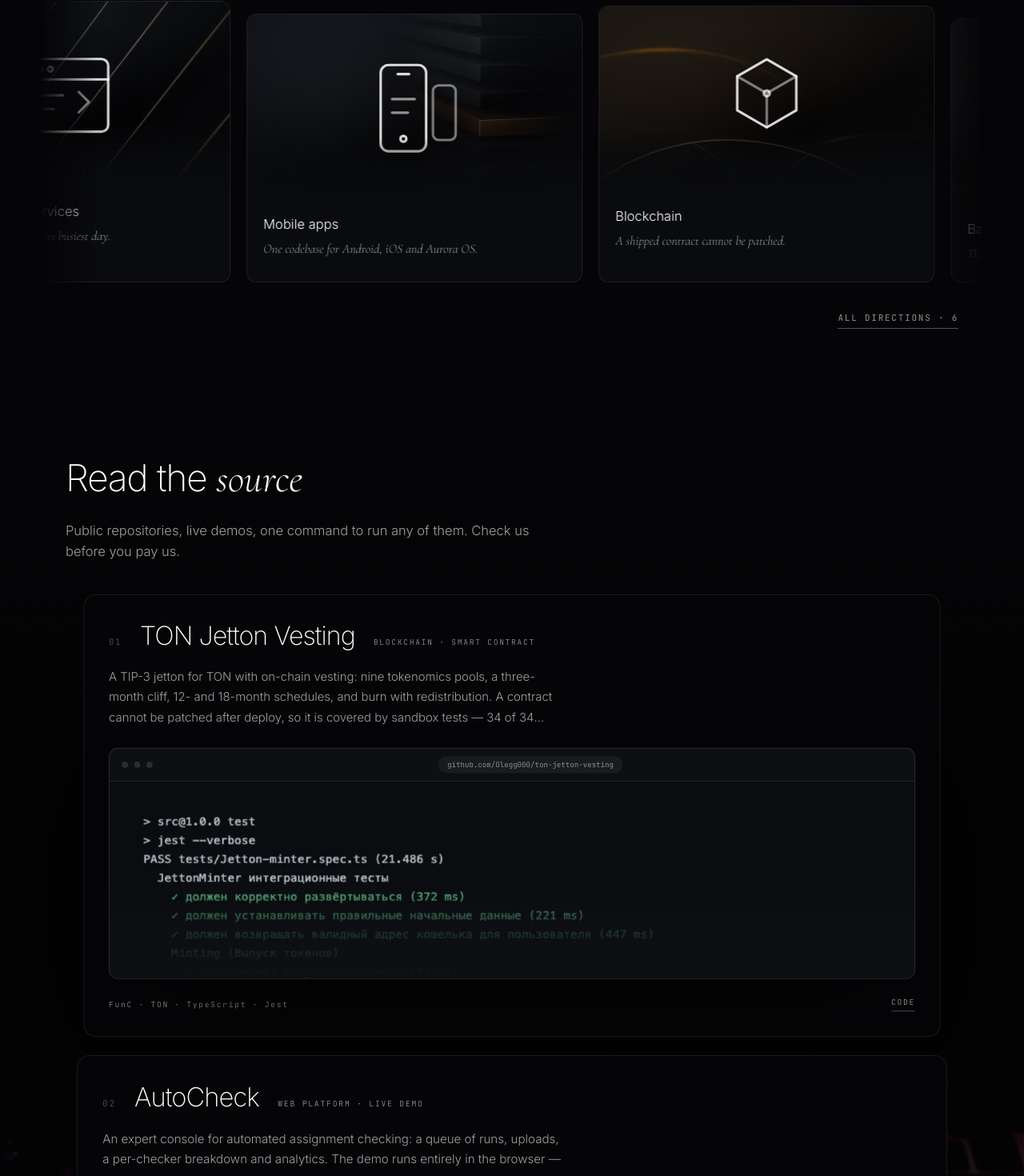
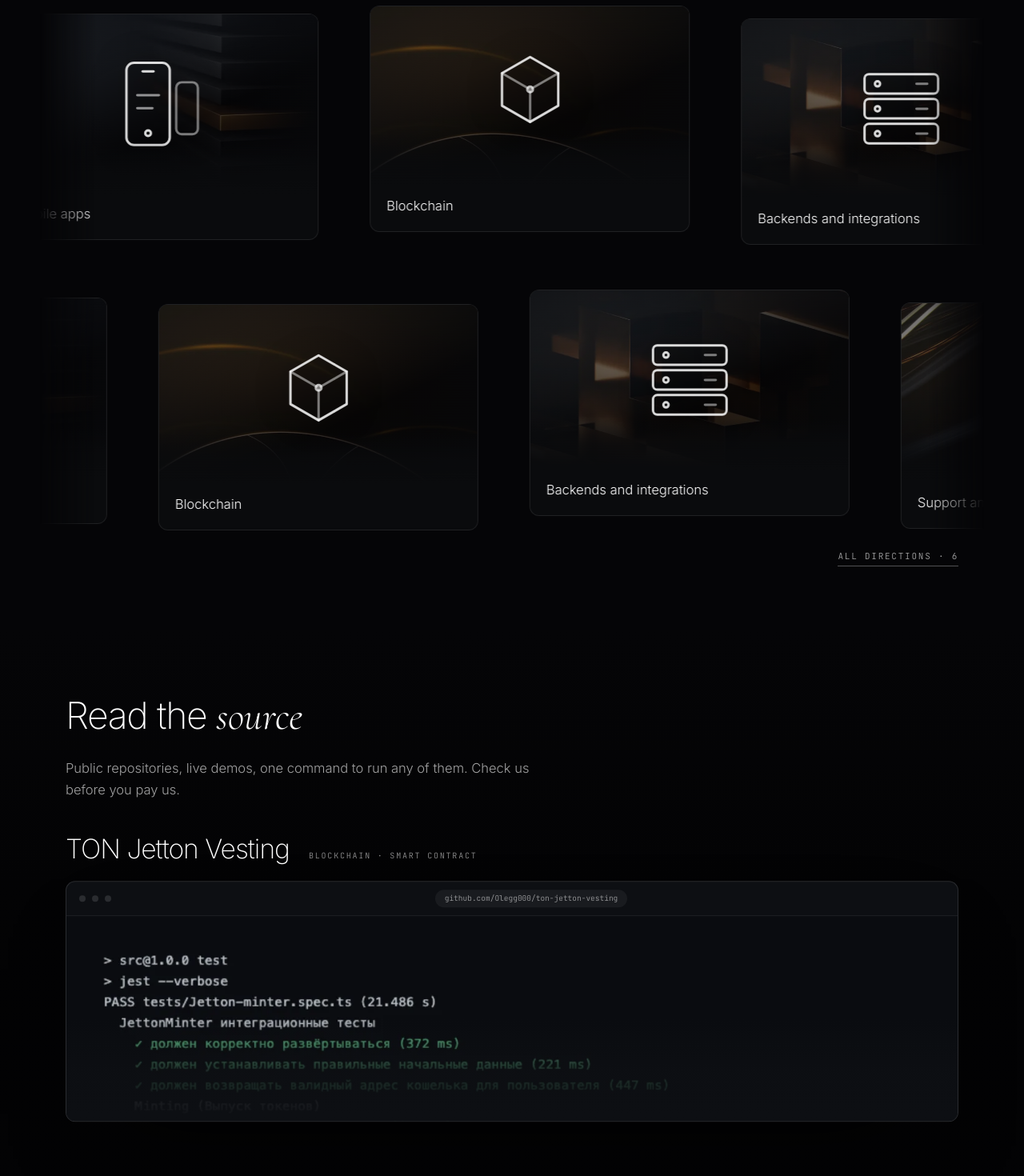
Before and after one commit to Olegg000/lendvis, a React (Vite) app: page /#/ in a window 1280 px wide. Shown: the part 1442-2912 px from the top of the page at 80% size. Built offline with nearby package versions, Linux system fonts and the light colour scheme; a web font is replaced by a local one.

Commit message:
Две встречные ленты направлений, только названия; проекты без панели, номера, описания и стека — кадр и имя

```diff
--- a/src/components/WorkCard.tsx
+++ b/src/components/WorkCard.tsx
@@ -72,14 +72,18 @@ export function WorkCard({
       className="group relative"
     >
       <div className="mb-5 flex flex-wrap items-baseline gap-x-6 gap-y-1">
-        <span className="font-mono text-label text-white/30 tabular-nums">{String(index + 1).padStart(2, '0')}</span>
+        {!compact && (
+          <span className="font-mono text-label text-white/30 tabular-nums">
+            {String(index + 1).padStart(2, '0')}
+          </span>
+        )}
         <Heading className="text-[clamp(1.4rem,3vw,2.1rem)] leading-tight font-extralight tracking-[-0.03em]">
           {lang === 'ru' ? project.name : project.nameEn}
         </Heading>
         <span className="font-mono text-micro text-faint uppercase">{kind}</span>
       </div>
 
-      <p className={`mb-7 max-w-[62ch] text-body text-soft ${compact ? 'line-clamp-3' : ''}`}>{summary}</p>
+      {!compact && <p className="mb-7 max-w-[62ch] text-body text-soft">{summary}</p>}
 
       {project.phone ? (
         <div className={`flex items-center justify-start gap-4 overflow-x-auto rounded-xl border border-line bg-[#0d0f13] px-6 py-7 snap-x snap-mandatory sm:justify-center sm:gap-7 [scrollbar-width:none] [&::-webkit-scrollbar]:hidden ${frameHeight}`}>
@@ -170,7 +174,7 @@ export function WorkCard({
         </motion.div>
       )}
 
-      <div className="mt-5 flex flex-wrap items-center justify-between gap-4">
+      <div className={`mt-5 flex-wrap items-center justify-between gap-4 ${compact ? 'hidden' : 'flex'}`}>
         <p className="font-mono text-micro text-faint">{project.stack.slice(0, 4).join(' · ')}</p>
         <div className="flex items-center gap-6">
           {project.demo && (
--- a/src/sections/Directions.tsx
+++ b/src/sections/Directions.tsx
@@ -13,12 +13,15 @@ import { useLang } from '../lib/i18n'
 /** Лёгкий сбив по вертикали, чтобы строка не выглядела линейкой. Фиксированный, не случайный. */
 const DRIFT = [0, 16, 6, 22, 10, 18]
 
-const SPEED = 0.032 // пикселей на миллисекунду
+/* Быстрее прежнего в два с половиной раза. Выше — имена перестают читаться,
+   и раздел из содержательного становится чисто декоративным. */
+const SPEED = 0.082 // пикселей на миллисекунду
 
 export function Directions() {
   const { t } = useLang()
   const still = useReducedMotion()
-  const track = useRef<HTMLDivElement>(null)
+  const top = useRef<HTMLDivElement>(null)
+  const bottom = useRef<HTMLDivElement>(null)
   const paused = useRef(false)
   const shift = useRef(0)
 
@@ -30,12 +33,19 @@ export function Directions() {
     const step = (now: number) => {
       const dt = Math.min(now - last, 64) // после возврата на вкладку не прыгаем
       last = now
-      const el = track.current
-      if (el && !paused.current) {
-        const half = el.scrollWidth / 2
+      if (!paused.current) {
         shift.current += dt * SPEED
-        if (half > 0 && shift.current >= half) shift.current -= half
-        el.style.transform = `translate3d(${-shift.current}px, 0, 0)`
+        for (const el of [top.current, bottom.current]) {
+          if (!el) continue
+          const half = el.scrollWidth / 2
+          if (half <= 0) continue
+          const x = shift.current % half
+          // нижняя лента идёт навстречу верхней
+          el.style.transform =
+            el === top.current
+              ? `translate3d(${-x}px, 0, 0)`
+              : `translate3d(${x - half}px, 0, 0)`
+        }
       }
       raf = requestAnimationFrame(step)
     }
@@ -51,13 +61,44 @@ export function Directions() {
     paused.current = false
   }
 
-  const items = [...t.services.items, ...t.services.items]
+  /* Вторая лента начинается с середины списка — иначе две строки шли бы близнецами */
+  const order = t.services.items
+  const shifted = [...order.slice(3), ...order.slice(0, 3)]
+
+  const Belt = ({ list, innerRef }: { list: typeof order; innerRef: React.RefObject<HTMLDivElement | null> }) => (
+    <div ref={innerRef} className="flex w-max gap-10 will-change-transform sm:gap-16">
+      {[...list, ...list].map((s, i) => (
+        <div
+          key={`${s.number}-${i}`}
+          className="w-[290px] shrink-0 sm:w-[400px]"
+          style={{ marginTop: DRIFT[i % DRIFT.length] }}
+        >
+          <Link
+            to="/services"
+            aria-hidden={i >= list.length}
+            tabIndex={i >= list.length ? -1 : undefined}
+            data-cursor={t.nav.services.toLowerCase()}
+            className="group block overflow-hidden rounded-xl border border-line bg-panel transition-colors duration-500 hover:border-white/30"
+          >
+            <div className="relative aspect-[16/9] overflow-hidden bg-[#0d0f13]">
+              <DirectionCover n={s.number} />
+              <span className="pointer-events-none absolute inset-x-0 bottom-0 h-16 bg-gradient-to-t from-panel via-panel/70 to-transparent" />
+            </div>
+            {/* Только имя: описание переехало в лид раздела, на карточках оно дробило ритм */}
+            <div className="px-5 pt-3.5 pb-5">
+              <h3 className="text-[16.5px] leading-snug font-light">{s.name}</h3>
+            </div>
+          </Link>
+        </div>
+      ))}
+    </div>
+  )
 
   return (
     <div className="relative">
       <div
-        className="-mx-5 overflow-hidden px-5 sm:-mx-8 sm:px-8"
-        /* по краям лента тает, иначе бесконечная лента читается как обрезанная */
+        className="-mx-5 space-y-10 overflow-hidden px-5 sm:-mx-8 sm:space-y-14 sm:px-8"
+        /* по краям ленты тают, иначе бесконечность читается как обрезка */
         style={{
           maskImage: 'linear-gradient(to right, transparent, #000 6%, #000 94%, transparent)',
           WebkitMaskImage: 'linear-gradient(to right, transparent, #000 6%, #000 94%, transparent)',
@@ -69,33 +110,8 @@ export function Directions() {
         onTouchStart={hold}
         onTouchEnd={release}
       >
-        <div ref={track} className="flex w-max gap-5 pb-4 will-change-transform">
-          {items.map((s, i) => (
-            <div
-              key={`${s.number}-${i}`}
-              className="w-[300px] shrink-0 sm:w-[420px]"
-              style={{ marginTop: DRIFT[i % DRIFT.length] }}
-            >
-              <Link
-                to="/services"
-                aria-hidden={i >= t.services.items.length}
-                tabIndex={i >= t.services.items.length ? -1 : undefined}
-                data-cursor={t.nav.services.toLowerCase()}
-                className="group flex h-full flex-col overflow-hidden rounded-xl border border-line bg-panel transition-colors duration-500 hover:border-white/30"
-              >
-                <div className="relative aspect-[16/9] overflow-hidden bg-[#0d0f13]">
-                  <DirectionCover n={s.number} />
-                  <span className="pointer-events-none absolute inset-x-0 bottom-0 h-20 bg-gradient-to-t from-panel via-panel/70 to-transparent" />
-                </div>
-
-                <div className="flex-1 px-5 pt-4 pb-6">
-                  <h3 className="text-[16.5px] leading-snug font-light">{s.name}</h3>
-                  <p className="mt-2 line-clamp-1 font-serif text-[16px] leading-snug text-soft italic">{s.tagline}</p>
-                </div>
-              </Link>
-            </div>
-          ))}
-        </div>
+        <Belt list={order} innerRef={top} />
+        <Belt list={shifted} innerRef={bottom} />
       </div>
 
       <div className="mt-5 flex items-center justify-end">
--- a/src/sections/Showcase.tsx
+++ b/src/sections/Showcase.tsx
@@ -1,84 +1,19 @@
-import { useEffect, useRef, useState } from 'react'
-import { motion, useReducedMotion, useScroll, useTransform, type MotionValue } from 'framer-motion'
 import { WorkCard } from '../components/WorkCard'
 import type { Project } from '../data'
 
-const TOP = 72
-
 /**
- * Витрина стопкой: следующая карточка наезжает на предыдущую, а та слегка ужимается.
- * Прогресс меряется по неподвижной обёртке — липкий элемент сам себя измерить не может,
- * его положение относительно экрана почти не меняется.
+ * Витрина на главной: кадры лежат прямо на сцене, без панели под ними.
+ *
+ * Стопка отсюда убрана намеренно. Она держалась ровно на том, что карточки
+ * непрозрачные и накрывают друг друга; без фона они просвечивали бы насквозь.
+ * Раз фон убран — раскладка стала последовательностью, и кадр сцены виден между работами.
  */
 export function Showcase({ projects }: { projects: Project[] }) {
-  const wrap = useRef<HTMLDivElement>(null)
-  const { scrollYProgress } = useScroll({ target: wrap, offset: ['start start', 'end end'] })
-
-  // Липнуть можно, только если карточка целиком влезает в экран — иначе её верх уедет
-  // и часть содержимого станет недостижимой. Раньше порог был угадан числом (820px)
-  // и на обычном ноутбуке стопка молча выключалась; теперь меряем по факту.
-  const [canStick, setCanStick] = useState(false)
-  useEffect(() => {
-    const check = () => {
-      const el = wrap.current
-      if (!el) return
-      const tallest = Math.max(
-        ...[...el.children].map((c) => (c.firstElementChild ?? c).getBoundingClientRect().height),
-      )
-      setCanStick(window.innerWidth >= 768 && tallest + TOP <= window.innerHeight)
-    }
-    check()
-    const ro = new ResizeObserver(check)
-    if (wrap.current) ro.observe(wrap.current)
-    window.addEventListener('resize', check, { passive: true })
-    return () => {
-      ro.disconnect()
-      window.removeEventListener('resize', check)
-    }
-  }, [projects.length])
-
   return (
-    <div ref={wrap}>
+    <div className="space-y-20 sm:space-y-28">
       {projects.map((p, i) => (
-        <StackItem key={p.n} index={i} total={projects.length} progress={scrollYProgress} stick={canStick}>
-          <WorkCard project={p} index={i} compact />
-        </StackItem>
+        <WorkCard key={p.n} project={p} index={i} compact />
       ))}
     </div>
   )
 }
-
-function StackItem({
-  children,
-  index,
-  total,
-  progress,
-  stick,
-}: {
-  children: React.ReactNode
-  index: number
-  total: number
-  progress: MotionValue<number>
-  stick: boolean
-}) {
-  const still = useReducedMotion()
-  const covered = index < total - 1
-  // Каждая карточка ужимается на своём отрезке общей прокрутки — пока её накрывает следующая
-  const from = index / total
-  const to = (index + 1) / total
-  const scale = useTransform(progress, [from, to], [1, 1 - 0.04])
-
-  return (
-    <div
-      className={stick ? '' : 'mb-6 last:mb-0'}
-      style={stick ? { position: 'sticky', top: TOP, zIndex: index + 1 } : { zIndex: index + 1 }}
-    >
-      <motion.div
-        style={still || !covered || !stick ? undefined : { scale, transformOrigin: 'top center' }}
-        className="rounded-2xl border border-line bg-ground px-5 py-7 sm:px-8 sm:py-8"
-      >
-        {children}
-      </motion.div>
-    </div>
-  )
-}
```
